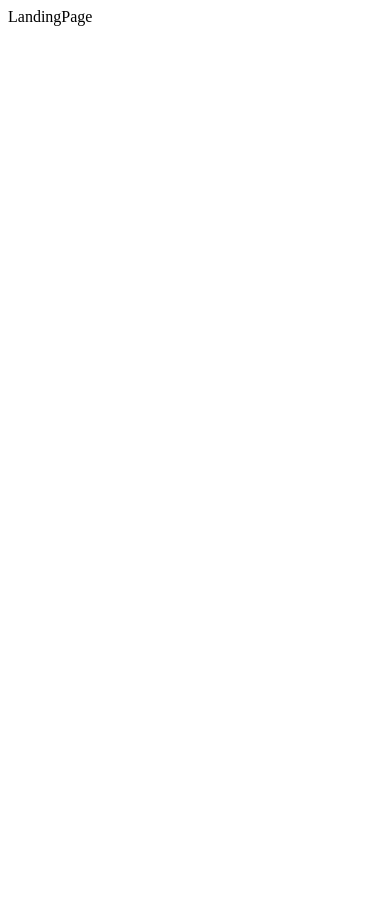
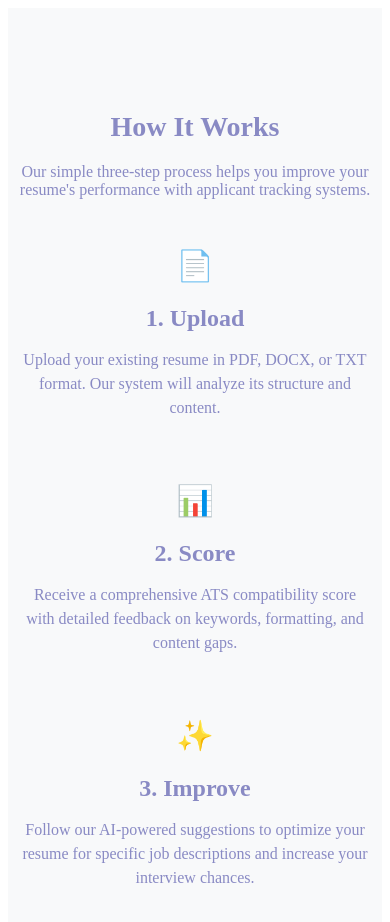
Before and after one commit to Madhesh-GitHub/CVortex, a React (Vite) app in the folder frontend/: page / in a window 390 px wide. Shown: the top 922 px of the page. Before the commit the page ends 844 px from the top, so only its background shows below. Built offline with nearby package versions, Linux system fonts and the light colour scheme.

Commit message:
create how to use comp

```diff
--- /dev/null
+++ b/frontend/src/components/HowItWorks.css
@@ -0,0 +1,122 @@
+.how-it-works {
+  padding: 60px 20px;
+  text-align: center;
+  background-color: #f8f9fa;
+}
+
+.how-it-works h2 {
+  font-size: 36px;
+  color: #898AC4;
+  margin-bottom: 20px;
+}
+
+.how-it-works > p {
+  font-size: 18px;
+  color: #898AC4;
+  margin-bottom: 50px;
+  max-width: 600px;
+  margin-left: auto;
+  margin-right: auto;
+}
+
+.steps {
+  display: flex;
+  gap: 40px;
+  max-width: 1000px;
+  margin: 0 auto;
+}
+
+.step {
+  flex: 1;
+}
+
+.icon {
+  width: 80px;
+  height: 80px;
+  /* background-color: #898AC4; */
+  border-radius: 10px;
+  display: flex;
+  align-items: center;
+  justify-content: center;
+  margin: 0 auto 20px;
+  font-size: 30px;
+}
+
+.step h3 {
+  font-size: 24px;
+  color: #898AC4;
+  margin-bottom: 15px;
+}
+
+.step p {
+  font-size: 16px;
+  color: #898AC4;
+  line-height: 1.5;
+}
+
+/* Responsive Design */
+@media (max-width: 1024px) {
+  .steps {
+    gap: 40px;
+  }
+
+  .step {
+    padding: 0 10px;
+  }
+}
+
+@media (max-width: 768px) {
+  .how-it-works {
+    padding: 80px 0;
+  }
+
+  .how-it-works h2 {
+    font-size: 28px;
+  }
+
+  .how-it-works > p {
+    font-size: 16px;
+  }
+
+  .steps {
+    flex-direction: column;
+    gap: 48px;
+  }
+
+  .title {
+    font-size: 24px;
+  }
+
+  .description {
+    font-size: 16px;
+  }
+}
+
+@media (max-width: 480px) {
+  .container {
+    padding: 0 15px;
+  }
+
+  .heading {
+    font-size: 2rem;
+  }
+
+  .subtitle {
+    font-size: 1rem;
+    margin-bottom: 50px;
+  }
+
+  .icon {
+    width: 32px;
+    height: 32px;
+  }
+
+  .title {
+    font-size: 1.3rem;
+  }
+
+  .description {
+    font-size: 0.95rem;
+    max-width: 250px;
+  }
+}
--- /dev/null
+++ b/frontend/src/components/HowItWorks.jsx
@@ -0,0 +1,33 @@
+import React from 'react';
+import './HowItWorks.css';
+
+function HowItWorks() {
+  return (
+    <div className="how-it-works">
+      <h2>How It Works</h2>
+      <p>Our simple three-step process helps you improve your resume's performance with applicant tracking systems.</p>
+
+      <div className="steps">
+        <div className="step">
+          <div className="icon">📄</div>
+          <h3>1. Upload</h3>
+          <p>Upload your existing resume in PDF, DOCX, or TXT format. Our system will analyze its structure and content.</p>
+        </div>
+
+        <div className="step">
+          <div className="icon">📊</div>
+          <h3>2. Score</h3>
+          <p>Receive a comprehensive ATS compatibility score with detailed feedback on keywords, formatting, and content gaps.</p>
+        </div>
+
+        <div className="step">
+          <div className="icon">✨</div>
+          <h3>3. Improve</h3>
+          <p>Follow our AI-powered suggestions to optimize your resume for specific job descriptions and increase your interview chances.</p>
+        </div>
+      </div>
+    </div>
+  );
+}
+
+export default HowItWorks;
--- a/frontend/src/pages/LandingPage.jsx
+++ b/frontend/src/pages/LandingPage.jsx
@@ -1,8 +1,11 @@
 import React from 'react'
+import HowItWorks from '../components/HowItWorks'
 
 const LandingPage = () => {
   return (
-    <div>LandingPage</div>
+    <div>
+      <HowItWorks />
+    </div>
   )
 }
 
```
